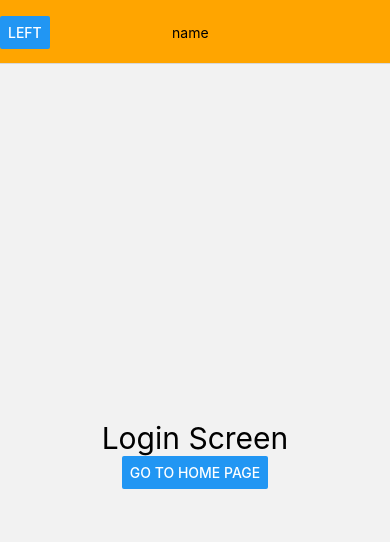
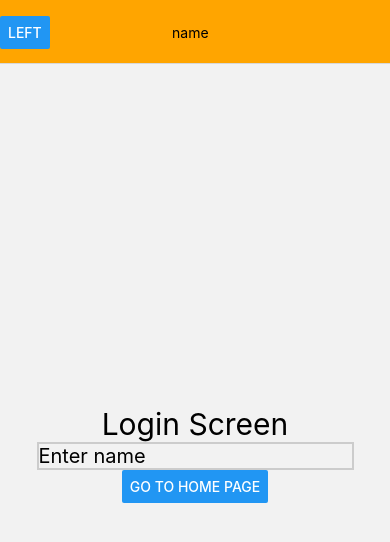
Before and after one commit to CoderKing202/reactNativeTutorial, a React Native app: screen /Login in a window 390 px wide. Shown: the top 542 px of the page. Built offline with nearby package versions, Linux system fonts and the light colour scheme.

Commit message:
Lesson 44 Tab Navigation

```diff
--- a/components/Home.jsx
+++ b/components/Home.jsx
@@ -1,9 +1,13 @@
 import { View,Text } from "react-native"
 
-export const Home = ()=>{
+export const Home = (props)=>{
+   const {name,age} = props.route.params
     return(
       <View style={{flex:1,justifyContent:'center',alignItems:'center'}}>
         <Text style={{fontSize:30}}>Home Screen</Text>
+        <Text style={{fontSize:30}}>Name: {name}</Text>
+        <Text style={{fontSize:30}}>Age: {age}</Text>
       </View>
+
     )
   }
--- a/components/Login.jsx
+++ b/components/Login.jsx
@@ -1,9 +1,16 @@
-import { View,Text,Button} from "react-native"
+import { useState } from "react"
+import { View,Text,Button, TextInput} from "react-native"
 export const Login = (props)=>{
+  const [name,setName] = useState("")
+   const age = 29
     return(
       <View style={{flex:1,justifyContent:'center',alignItems:'center'}}>
         <Text style={{fontSize:30}}>Login Screen</Text>
-        <Button title='Go to Home Page' onPress={()=>{props.navigation.navigate("Home")}}></Button>
+        <TextInput placeholder="Enter name" onChangeText={(text)=>setName(text)}
+          style={{fontSize:20,borderColor:'#ccc',borderWidth:2}}/>
+        <Button title='Go to Home Page' onPress={()=>{props.navigation.navigate("Home",{
+            name,
+            age})}}></Button>
       </View>
     )
   }
```
